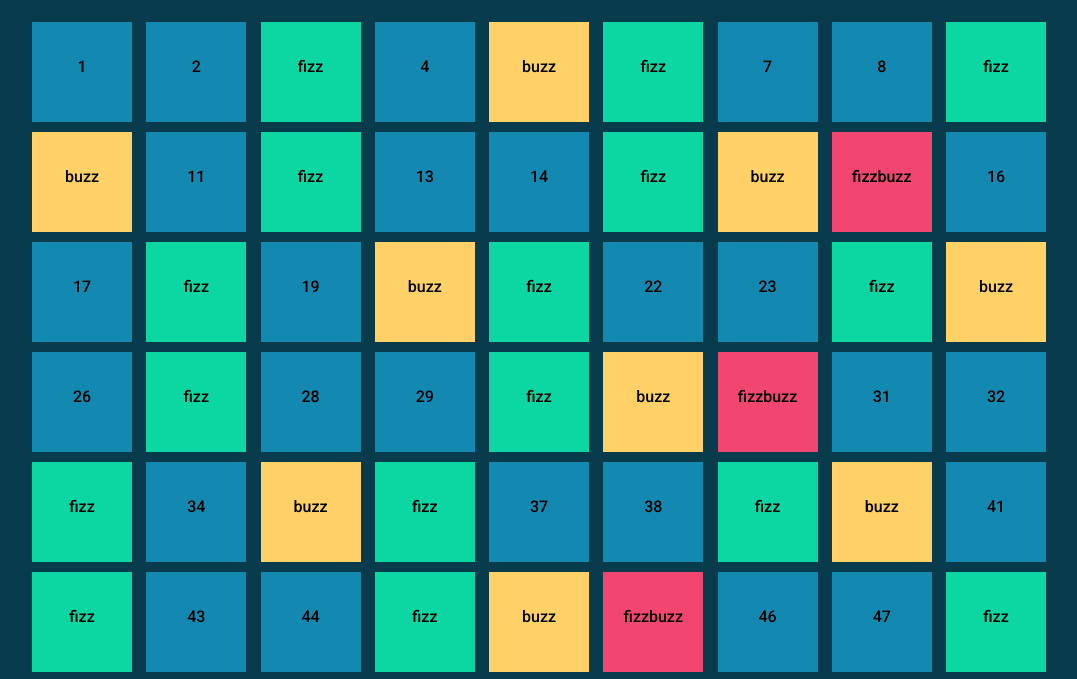
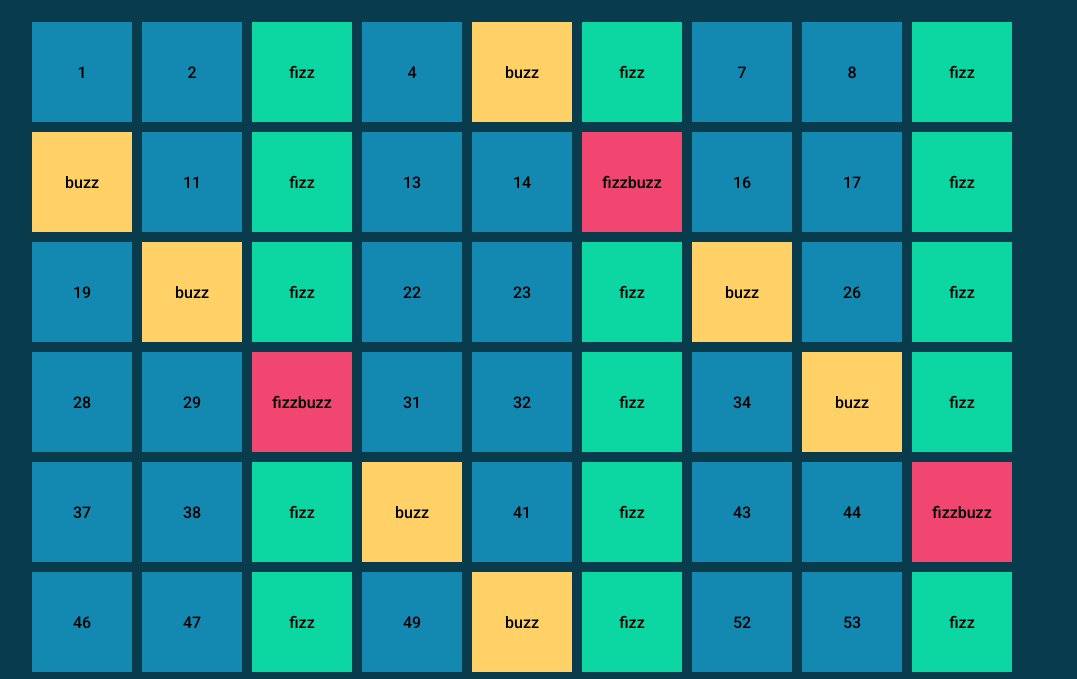
Before and after one commit to danielebd/js-fizzbuzz, a plain HTML site: page index.html in a window 1280 px wide. Shown: the part 61-740 px from the top of the page, without its empty margins (101-1178 px from the left). Drawn offline with Linux system fonts and the light colour scheme.

Commit message:
cambio dettagli js

```diff
--- a/css/style.css
+++ b/css/style.css
@@ -24,19 +24,18 @@ h1 {
     max-width: 80%;
     display: flex;
     flex-wrap: wrap;
-    justify-content: space-between;
 }
 
 
 .box-number, .box-fizz, .box-buzz, .box-fizzbuzz {
     width: 6.25rem;
     height: 6.25rem;
-    line-height: 3.125rem;
-    vertical-align: baseline;
-    padding: 20px 0;
+    padding: 1.25rem 0;
     background-color: white;
-    text-align: center;
-    margin: 5px;
+    margin: .3125rem;
+    display: flex;
+    justify-content: center;
+    align-items: center;
 }
 
 .box-number {
--- a/js/main.js
+++ b/js/main.js
@@ -57,7 +57,15 @@ const container = document.querySelector('div.container');
 
 for (let index = 1; index <= 100; index++) {
 
-    if ( index % 3 === 0) {
+    if( index % 15 === 0){
+        const box = document.createElement('div');
+        box.append('fizzbuzz');
+        container.append(box);
+        box.classList.add('box-fizzbuzz');
+        console.log(box);
+    }
+
+    else if ( index % 3 === 0) {
         const box = document.createElement('div');
         box.append('fizz');
         container.append(box);
@@ -65,31 +73,19 @@ for (let index = 1; index <= 100; index++) {
         console.log(box);
     }
 
-    if( index % 5 === 0){
+    else if( index % 5 === 0){
         const box = document.createElement('div');
         box.append('buzz');
         container.append(box);
         box.classList.add('box-buzz');
-
         console.log(box);
     }
 
-    if( index % 15 === 0){
-        const box = document.createElement('div');
-        box.append('fizzbuzz');
-        container.append(box);
-        box.classList.add('box-fizzbuzz');
-
-        console.log(box);
-    }
-
-
-    if (index % 3 !== 0 && index % 5 !== 0) {
+    else {
         const box = document.createElement('div');
         box.append(index);
         container.append(box);
         box.classList.add('box-number');
-
         console.log(box);
     }
 
```
